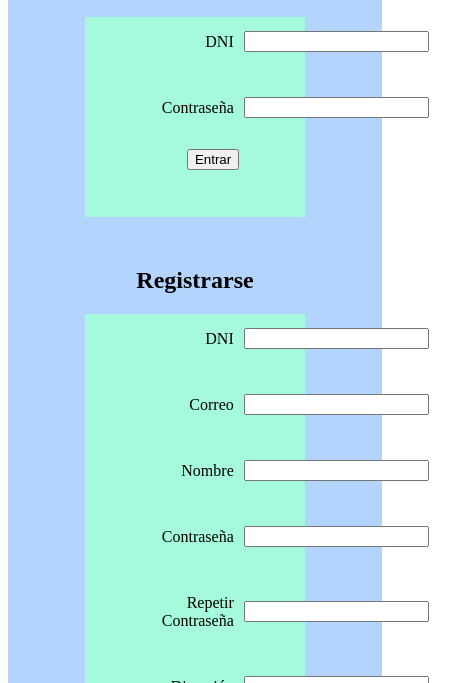
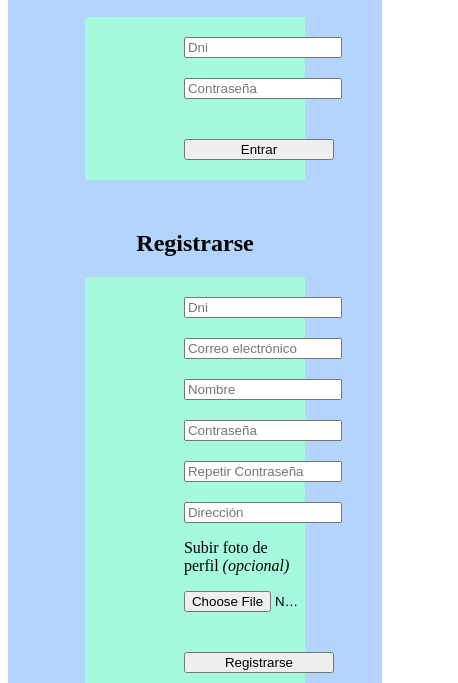
Before and after one commit to albertosocas/version1, a website built with Parcel: page login.html in a window 390 px wide. Shown: the part 161-844 px from the top of the page, 458 px wide, since content can reach past the window. Built offline with nearby package versions, Linux system fonts and the light colour scheme.

Commit message:
responsive8

```diff
--- a/css/login.css
+++ b/css/login.css
@@ -1,5 +1,4 @@
 #login{
-  height: 200px;
   margin-left: 20%;
   margin-right: 20%;
   background-color: #a4fadb;
@@ -14,13 +13,6 @@
   margin-top: 50px;
 }
 
-.input{
-  display: flex;
-  align-items: center;
-  width: 300px;
-  list-style-type: none;
-  margin-left: 20%;
-}
 
 .fichero{
   flex-basis: 50% ;
@@ -29,21 +21,40 @@
 }
 
 .formulario{
-  flex-basis: 50%;
+  width: 150px;
+  height: 15px;
+  margin-top: 20px;
 }
 
 
 #botonLogin, #botonRegistro{
-  margin-left: 20%;
-  margin-right: 30%;
-  text-align: center;
-  float: right;
+  margin-top: 40px;
+  width: 150px;
 }
 
 #registro{
-  height: 550px;
+  height: auto;
   margin-left: 20%;
   margin-right: 20%;
   margin-bottom: 20px;
   background-color: #a4fadb;
+  padding-bottom: 20px;
 }
+
+
+#login{
+  display: flex;
+  flex-direction: column;
+  justify-content: space-between;
+  padding-bottom: 20px;
+  text-align: center;
+  height: auto;
+}
+
+#caja_registro, #caja_login{
+  margin-left: 45%;
+  display: flex;
+  flex-direction: column;
+  justify-content: space-between;
+
+}
--- a/css/responsiveLogin.css
+++ b/css/responsiveLogin.css
@@ -1,42 +1,13 @@
 @media screen and (min-width:640px) and (max-width:900px) {
-
-  .input{
-    margin-left: 0px;
-  }
-
-  #registro{
-
+  #caja_registro, #caja_login{
+    margin-left: 35%;
 
   }
-
 }
 
 @media screen and (max-width: 40em) {
-  #login {
-    margin-left: 10%;
-    margin-right: 10%;
-  }
+  #caja_registro, #caja_login{
+    margin-left: 25%;
 
-  #login {
-    align-items: start;
-  }
-
-  .input{
-    display: flex;
-    align-items: center;
-    list-style-type: none;
-    margin-left: 0%;
-    padding-right: 0px;
-    padding-left: 0px;
-    width: auto;
-  }
-
-  .formulario{
-    flex-basis: 80%;
-  }
-
-  #registro {
-    margin-left: 10%;
-    margin-right: 10%;
   }
 }
--- /dev/null
+++ b/js/login.js
@@ -0,0 +1,11 @@
+var formulariologin = document.querySelector("#login");
+var formularioregistro = document.querySelector("#registro");
+
+
+function register(){
+
+}
+
+function login(){
+
+}
--- a/login.html
+++ b/login.html
@@ -31,63 +31,41 @@
     </nav>
 
     <main>
-      <div id="cajalogin">
+
         <h2 id="titulologin">Login</h2>
 
         <form id="login" action="" method="post">
-
-          <ul class="input">
-            <li class="fichero"><p>DNI</p></li>
-            <li class="formulario"><input id="textodni" type="text" name="dni" required pattern="[0-9]{8}"></li>
-          </ul>
-
-          <ul class="input">
-            <li class="fichero"><p>Contraseña</p></li>
-            <li class="formulario" ><input id="textocontraseña" type="password" name="contraseña" required pattern="[A-Za-z0-9]{8,12}"></li>
-          </ul>
-          <input id="botonLogin" type="submit" value="Entrar">
+          <div id="caja_login">
+            <input class="formulario" id="textodni" placeholder="Dni" type="text" name="dni" required pattern="[0-9]{8}">
+            <input class="formulario" id="textocontraseña" type="password" placeholder="Contraseña" name="contraseña" required pattern="[A-Za-z0-9]{8,12}">
+            <input id="botonLogin" type="submit" value="Entrar">
+          </div>
         </form>
-      </div>
 
 
       <h2 id="tituloregistrarse">Registrarse</h2>
 
       <form id="registro" action="" method="post">
-        <ul class="input">
-          <li class="fichero"><p>DNI</p></li>
-          <li class="formulario" ><input id="textdni" type="text" name="dniregistro" required pattern="[0-9]{8}"></li>
-        </ul>
+        <div id="caja_registro">
+          <input class="formulario" id="textdni" type="text" placeholder="Dni" name="dniregistro" required pattern="[0-9]{8}">
+          <input class="formulario" id="textocorreo" type="email" placeholder="Correo electrónico" required name="correo">
+          <input class="formulario" id="textonombre" type="text" placeholder="Nombre" name="nombre" required maxlength="20">
+          <input class="formulario" id="textocontraseñaR" type="password" placeholder="Contraseña" name="contraseñaR"  required pattern="[A-Za-z0-9]{8,12}">
+          <input class="formulario" id="textorepcontraseña" type="password" placeholder="Repetir Contraseña" name="repcontraseña" required pattern="[A-Za-z0-9]{8,12}">
+          <input class="formulario" id="textodireccion" placeholder="Dirección" type="text" name="direccion" maxlength="50">
 
-        <ul class="input">
-          <li class="fichero"><p>Correo</p></li>
-          <li class="formulario" ><input id="textocorreo" type="email" required name="correo"></li>
-        </ul>
-
-        <ul class="input">
-          <li class="fichero"><p>Nombre</p></li>
-          <li class="formulario" ><input id="textonombre" type="text" name="nombre" required maxlength="20"></li>
-        </ul>
-        <ul class="input">
-          <li class="fichero"><p>Contraseña</p></li>
-          <li class="formulario" ><input id="textocontraseñaR" type="password" name="contraseñaR"  required pattern="[A-Za-z0-9]{8,12}"></li>
-        </ul>
-        <ul class="input">
-          <li class="fichero"><p>Repetir Contraseña</p></li>
-          <li class="formulario" ><input id="textorepcontraseña" type="password" name="repcontraseña" required pattern="[A-Za-z0-9]{8,12}"></li>
-        </ul>
-        <ul class="input">
-          <li class="fichero"><p>Dirección</p></li>
-          <li class="formulario" ><input id="textodireccion" type="text" name="direccion" maxlength="50"></li>
-        </ul>
-
-        <ul class="input">
-          <li class="fichero"><p>Subir foto de perfil <em>(opcional)</em></p></li>
-          <li class="formulario"><input type="file" name="foto" size="10"></li>
-        </ul>
-        <input id="botonRegistro" type="submit" value="Registrarse">
+          <p>Subir foto de perfil <em>(opcional)</em></p>
+          <input type="file" name="foto" size="10">
+          <input id="botonRegistro" type="submit" value="Registrarse">
+        </div>
       </form>
     </main>
-    <script src="scripts/jquery"></script>
+    <script
+      src="https://code.jquery.com/jquery-3.6.0.min.js"
+      integrity="sha256-/xUj+3OJU5yExlq6GSYGSHk7tPXikynS7ogEvDej/m4="
+      crossorigin="anonymous"></script>
+
+    <script src="js/login.js"></script>
 </body>
 <footer>
   <section id="dir">
```
